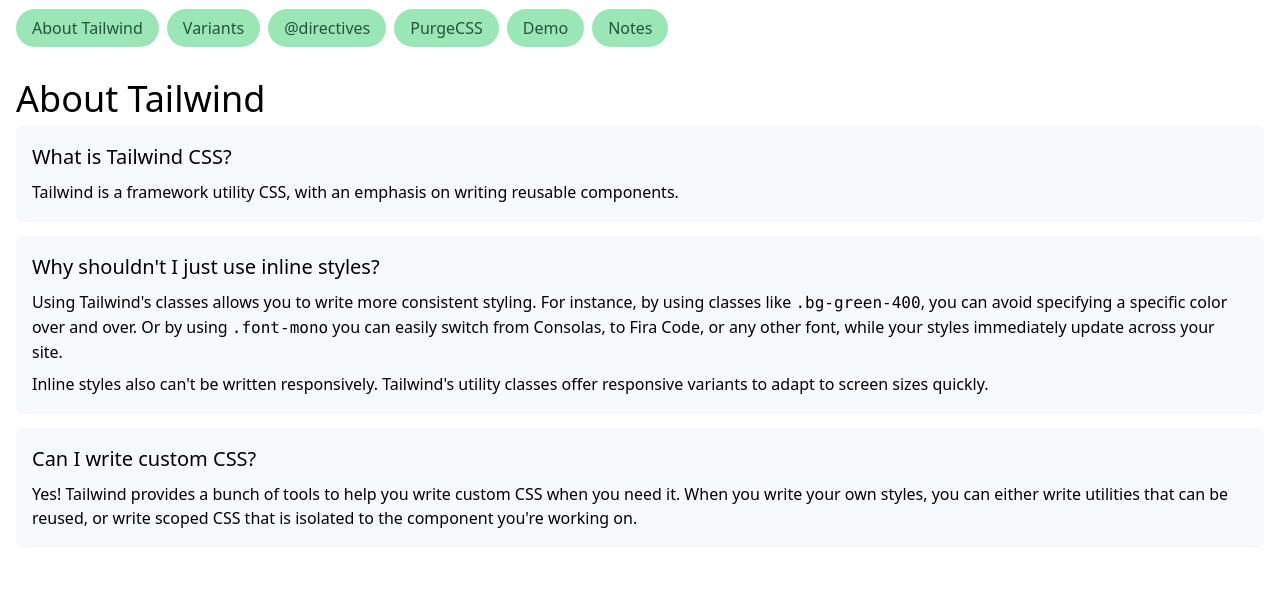
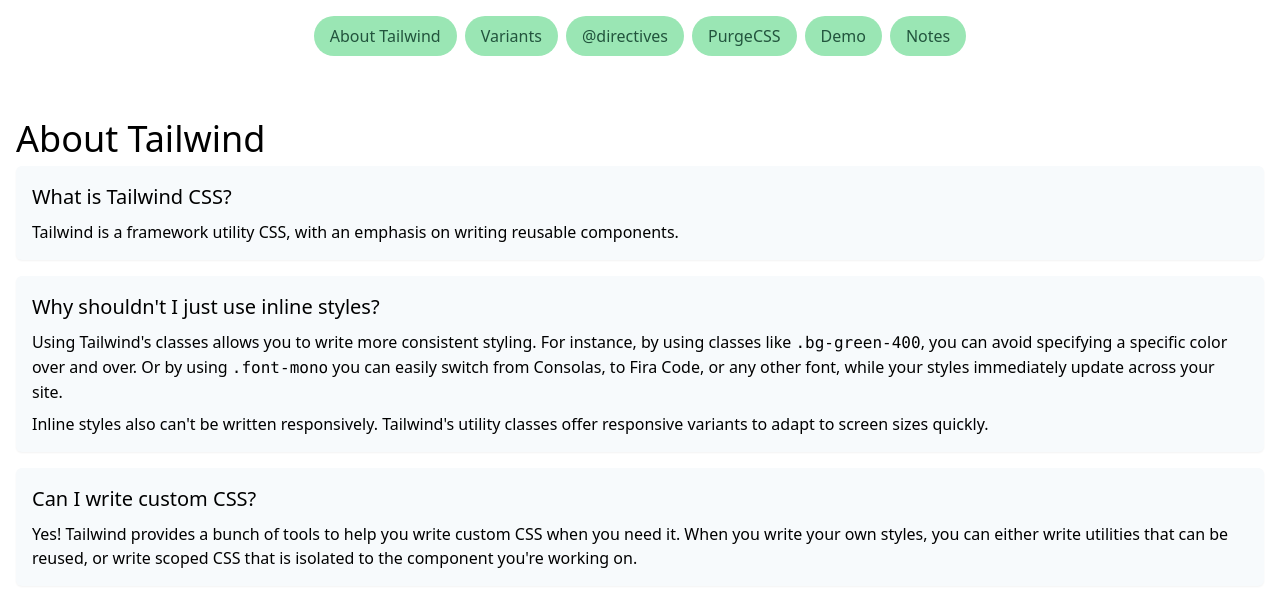
Before and after one commit to nsnyder/tailwind-demo, a Vue app: page / in a window 1280 px wide. Shown: the top 606 px of the page. Built offline with nearby package versions, Linux system fonts and the light colour scheme.

Commit message:
Improve header

```diff
--- a/src/App.vue
+++ b/src/App.vue
@@ -1,13 +1,13 @@
 <template>
   <div id="app" class="m-4">
-    <ul class="space-x-2">
+    <ul class="space-x-2 mb-4 flex flex-wrap place-content-center">
       <li
-        class="inline-block"
+        class="inline-block mb-2"
         v-for="(element, index) in demos"
         :key="index"
       >
         <a :href="'#' + element.name"
-          class="mb-8 rounded-full bg-green-300 py-2 px-4 no-underline text-green-900"
+          class="rounded-full bg-green-300 py-2 px-4 no-underline text-green-900 inline-block"
           @click="selectedIndex = index"
         >
           {{ element.name }}
```
